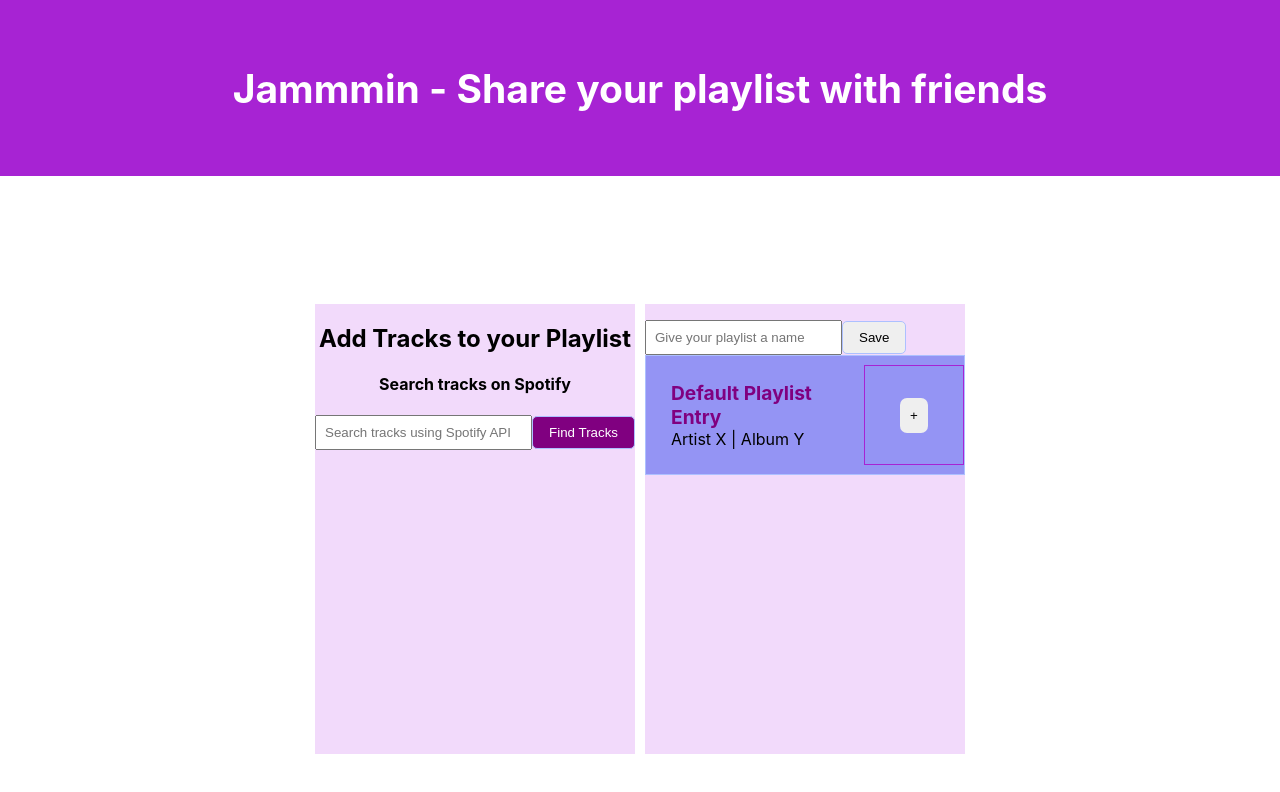
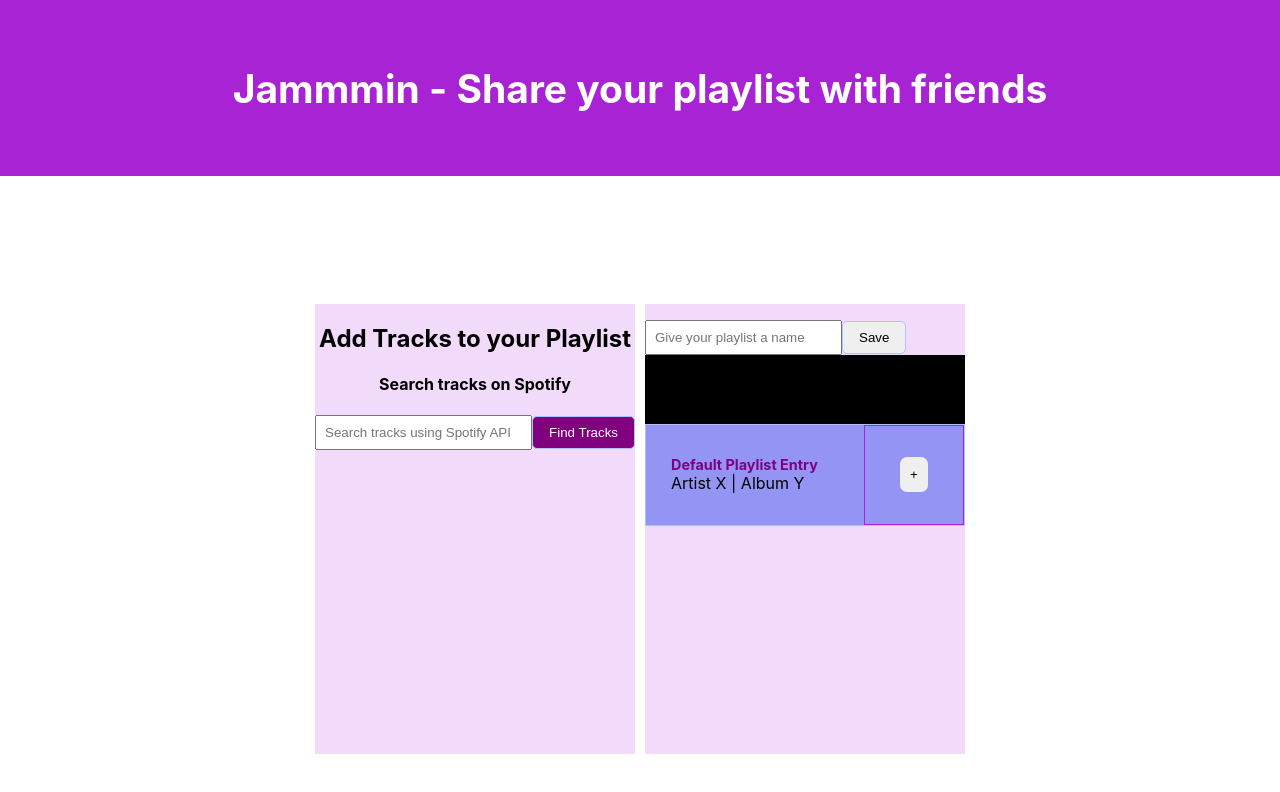
Before and after one commit to DHBuild002/jammmin-playlist-creation-tool, a React (Create React App) app: page / in a window 1280 px wide. Shown: the top 792 px of the page. Built offline with nearby package versions, Linux system fonts and the light colour scheme.

Commit message:
FIX: Add Track from Search no longer returns onAdd is not a function error - Apply styling to Tracklist area on each track - Font size .9rem

```diff
--- a/src/components/Search.js
+++ b/src/components/Search.js
@@ -2,9 +2,12 @@ import React, { useState } from "react";
 import "./styles/Search.css";
 import Track from "./Track";
 
-const Search = ({ onSearch }) => {
+const Search = ({ onSearch, onAdd }) => {
   const [query, setQuery] = useState("");
   const [searchResults, setSearchResults] = useState([]);
+  const handleAdd = (track) => {
+    console.log("Track added:", track);
+  };
   const handleSearch = () => {
     onSearch(query).then((results) => {
       setSearchResults(results);
@@ -27,7 +30,7 @@ const Search = ({ onSearch }) => {
 
       <div className="track-list">
         {searchResults.map((result) => (
-          <Track track={result} id={result.id} />
+          <Track track={result} id={result.id} onAdd={handleAdd} />
         ))}
       </div>
     </>
--- a/src/components/TrackList.js
+++ b/src/components/TrackList.js
@@ -7,6 +7,7 @@ const TrackList = ({ tracks }) => {
     <div className="track-list">
       {tracks.map((track) => (
         <div key={track.id} className="trackContainer">
+          <h2>TrackList</h2>
           <Track key={track.id} track={track} />
         </div>
       ))}
--- a/src/components/styles/TrackList.css
+++ b/src/components/styles/TrackList.css
@@ -41,7 +41,7 @@
   .track h2 {
     margin: 0;
     color: purple;
-    font-size: 1.2rem;
+    font-size: .9rem;
   }
   .track p {
     margin: 0;
```
